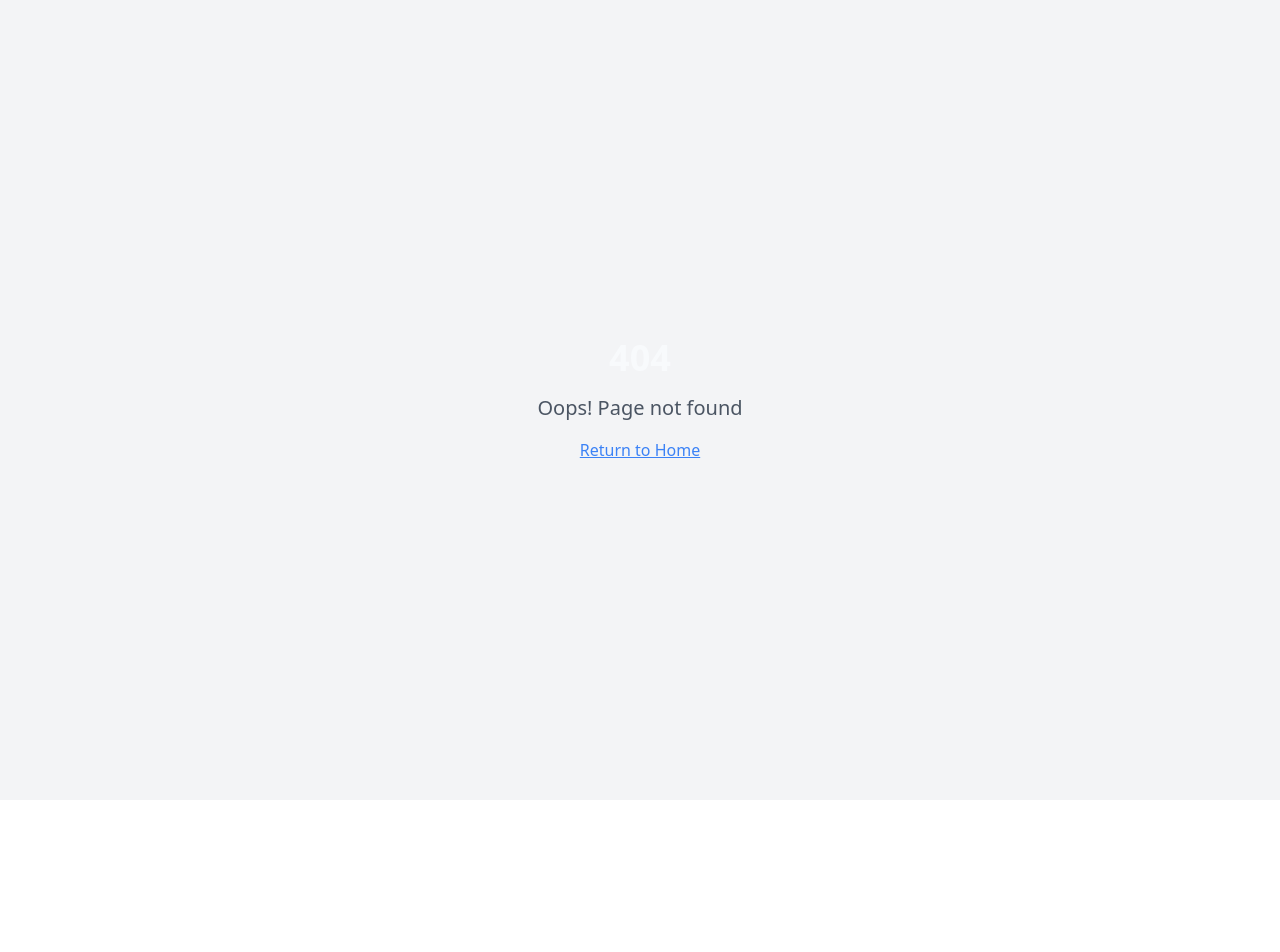
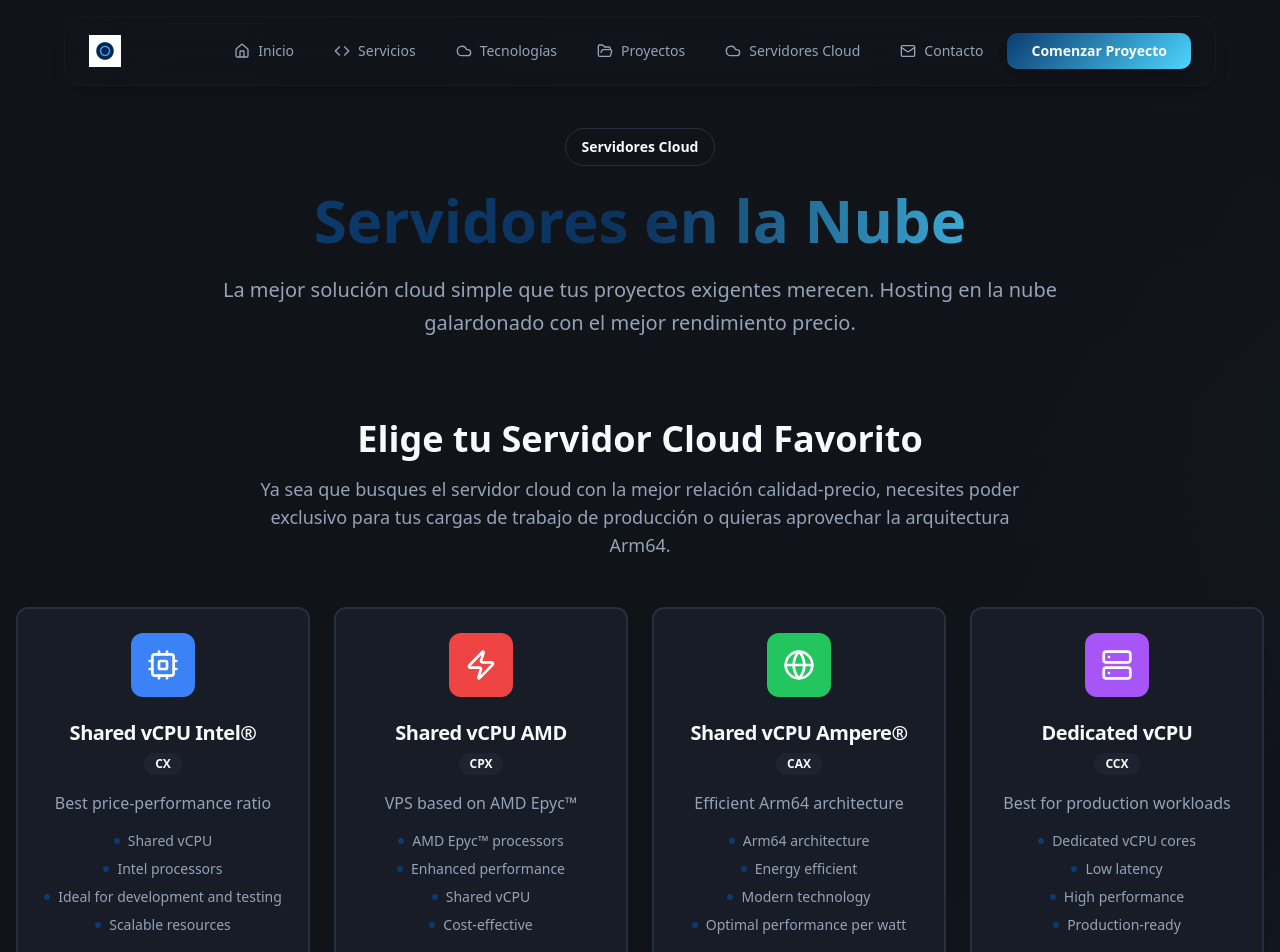
Before and after one commit to anndreloopez012/alcore, a React (Vite) app: page /servidores-cloud in a window 1280 px wide. Shown: the top 952 px of the page. Before the commit the page ends 800 px from the top, so only its background shows below. Built offline with nearby package versions, Linux system fonts and the light colour scheme.

Commit message:
Add Cloud Servers Page

```diff
--- a/src/App.tsx
+++ b/src/App.tsx
@@ -7,6 +7,7 @@ import PageTransition from "./components/PageTransition";
 import Index from "./pages/Index";
 import ProjectsPage from "./pages/ProjectsPage";
 import ContactPage from "./pages/ContactPage";
+import CloudServersPage from "./pages/CloudServersPage";
 import NotFound from "./pages/NotFound";
 
 const queryClient = new QueryClient();
@@ -21,6 +22,7 @@ const App = () => (
           <Routes>
             <Route path="/" element={<Index />} />
             <Route path="/proyectos" element={<ProjectsPage />} />
+            <Route path="/servidores-cloud" element={<CloudServersPage />} />
             <Route path="/contacto" element={<ContactPage />} />
             {/* ADD ALL CUSTOM ROUTES ABOVE THE CATCH-ALL "*" ROUTE */}
             <Route path="*" element={<NotFound />} />
--- a/src/components/Navigation.tsx
+++ b/src/components/Navigation.tsx
@@ -22,6 +22,7 @@ const Navigation = () => {
     { name: "Servicios", href: "/#servicios", icon: Code, section: "servicios" },
     { name: "Tecnologías", href: "/#tecnologias", icon: Cloud, section: "tecnologias" },
     { name: "Proyectos", href: "/proyectos", icon: FolderOpen, section: "proyectos" },
+    { name: "Servidores Cloud", href: "/servidores-cloud", icon: Cloud, section: "servidores-cloud" },
     { name: "Contacto", href: "/contacto", icon: Mail, section: "contacto" },
   ];
 
--- /dev/null
+++ b/src/pages/CloudServersPage.tsx
@@ -0,0 +1,191 @@
+import PageTransition from "@/components/PageTransition";
+import Navigation from "@/components/Navigation";
+import Footer from "@/components/Footer";
+import { Server, Cpu, Zap, Shield, Globe, Database } from "lucide-react";
+import { Card, CardContent, CardDescription, CardHeader, CardTitle } from "@/components/ui/card";
+import { Badge } from "@/components/ui/badge";
+import { Button } from "@/components/ui/button";
+
+const CloudServersPage = () => {
+  const serverTypes = [
+    {
+      type: "Shared vCPU Intel®",
+      series: "CX",
+      description: "Best price-performance ratio",
+      features: ["Shared vCPU", "Intel processors", "Ideal for development and testing", "Scalable resources"],
+      icon: <Cpu className="h-8 w-8" />,
+      color: "bg-blue-500"
+    },
+    {
+      type: "Shared vCPU AMD",
+      series: "CPX",
+      description: "VPS based on AMD Epyc™",
+      features: ["AMD Epyc™ processors", "Enhanced performance", "Shared vCPU", "Cost-effective"],
+      icon: <Zap className="h-8 w-8" />,
+      color: "bg-red-500"
+    },
+    {
+      type: "Shared vCPU Ampere®",
+      series: "CAX",
+      description: "Efficient Arm64 architecture",
+      features: ["Arm64 architecture", "Energy efficient", "Modern technology", "Optimal performance per watt"],
+      icon: <Globe className="h-8 w-8" />,
+      color: "bg-green-500"
+    },
+    {
+      type: "Dedicated vCPU",
+      series: "CCX",
+      description: "Best for production workloads",
+      features: ["Dedicated vCPU cores", "Low latency", "High performance", "Production-ready"],
+      icon: <Server className="h-8 w-8" />,
+      color: "bg-purple-500"
+    }
+  ];
+
+  const useCases = [
+    {
+      title: "Dedicated vCPU",
+      description: "Ideal for business critical applications and production-ready use cases with high workloads",
+      applications: ["High-traffic websites", "Gaming servers", "Machine learning", "Big data processing"],
+      icon: <Shield className="h-6 w-6" />
+    },
+    {
+      title: "Shared vCPU",
+      description: "Perfect for development, testing, and applications with variable workloads",
+      applications: ["Development environments", "Small to medium websites", "API services", "Testing platforms"],
+      icon: <Database className="h-6 w-6" />
+    }
+  ];
+
+  return (
+    <PageTransition>
+      <div className="min-h-screen bg-gradient-to-br from-background via-background/95 to-primary/5">
+        <Navigation />
+
+        <main className="pt-32 pb-20">
+          {/* Hero Section */}
+          <section className="container mx-auto px-4 text-center mb-20">
+            <div className="max-w-4xl mx-auto">
+              <Badge variant="outline" className="mb-6 text-sm px-4 py-2">
+                Servidores Cloud
+              </Badge>
+              <h1 className="text-4xl md:text-6xl font-bold bg-gradient-to-r from-primary via-primary/80 to-accent bg-clip-text text-transparent mb-6">
+                Servidores en la Nube
+              </h1>
+              <p className="text-xl text-muted-foreground mb-8 leading-relaxed">
+                La mejor solución cloud simple que tus proyectos exigentes merecen.
+                Hosting en la nube galardonado con el mejor rendimiento precio.
+              </p>
+            </div>
+          </section>
+
+          {/* Server Types Section */}
+          <section className="container mx-auto px-4 mb-20">
+            <div className="text-center mb-12">
+              <h2 className="text-3xl md:text-4xl font-bold mb-4">
+                Elige tu Servidor Cloud Favorito
+              </h2>
+              <p className="text-lg text-muted-foreground max-w-3xl mx-auto">
+                Ya sea que busques el servidor cloud con la mejor relación calidad-precio, necesites poder exclusivo
+                para tus cargas de trabajo de producción o quieras aprovechar la arquitectura Arm64.
+              </p>
+            </div>
+
+            <div className="grid grid-cols-1 md:grid-cols-2 lg:grid-cols-4 gap-6">
+              {serverTypes.map((server, index) => (
+                <Card key={index} className="group hover:shadow-xl transition-all duration-300 border-2 hover:border-primary/20">
+                  <CardHeader className="text-center pb-4">
+                    <div className={`inline-flex items-center justify-center w-16 h-16 ${server.color} rounded-xl text-white mb-4 mx-auto group-hover:scale-110 transition-transform duration-300`}>
+                      {server.icon}
+                    </div>
+                    <CardTitle className="text-xl font-bold">{server.type}</CardTitle>
+                    <Badge variant="secondary" className="w-fit mx-auto">{server.series}</Badge>
+                  </CardHeader>
+                  <CardContent className="text-center">
+                    <CardDescription className="text-base mb-4 font-medium">
+                      {server.description}
+                    </CardDescription>
+                    <ul className="space-y-2 text-sm text-muted-foreground">
+                      {server.features.map((feature, idx) => (
+                        <li key={idx} className="flex items-center justify-center gap-2">
+                          <div className="w-1.5 h-1.5 bg-primary rounded-full"></div>
+                          {feature}
+                        </li>
+                      ))}
+                    </ul>
+                    <Button className="w-full mt-6" variant="outline">
+                      Ver Especificaciones
+                    </Button>
+                  </CardContent>
+                </Card>
+              ))}
+            </div>
+          </section>
+
+          {/* Use Cases Section */}
+          <section className="container mx-auto px-4">
+            <div className="text-center mb-12">
+              <h2 className="text-3xl md:text-4xl font-bold mb-4">
+                ¿Qué Servidor Cloud Debería Usar?
+              </h2>
+              <p className="text-lg text-muted-foreground max-w-3xl mx-auto">
+                Encuentra la solución perfecta para tus necesidades específicas
+              </p>
+            </div>
+
+            <div className="grid grid-cols-1 lg:grid-cols-2 gap-8 max-w-6xl mx-auto">
+              {useCases.map((useCase, index) => (
+                <Card key={index} className="p-8 hover:shadow-lg transition-shadow duration-300">
+                  <div className="flex items-start gap-4">
+                    <div className="inline-flex items-center justify-center w-12 h-12 bg-primary/10 rounded-lg text-primary">
+                      {useCase.icon}
+                    </div>
+                    <div className="flex-1">
+                      <h3 className="text-2xl font-bold mb-3">{useCase.title}</h3>
+                      <p className="text-muted-foreground mb-6 leading-relaxed">
+                        {useCase.description}
+                      </p>
+                      <div className="space-y-2">
+                        <h4 className="font-semibold text-sm text-primary uppercase tracking-wide">
+                          Casos de Uso Ideales:
+                        </h4>
+                        <ul className="grid grid-cols-1 sm:grid-cols-2 gap-2">
+                          {useCase.applications.map((app, idx) => (
+                            <li key={idx} className="flex items-center gap-2 text-sm">
+                              <div className="w-1.5 h-1.5 bg-primary rounded-full"></div>
+                              {app}
+                            </li>
+                          ))}
+                        </ul>
+                      </div>
+                    </div>
+                  </div>
+                </Card>
+              ))}
+            </div>
+          </section>
+
+          {/* CTA Section */}
+          <section className="container mx-auto px-4 mt-20">
+            <div className="bg-gradient-to-r from-primary/10 via-primary/5 to-accent/10 rounded-2xl p-8 md:p-12 text-center">
+              <h2 className="text-3xl md:text-4xl font-bold mb-4">
+                ¿Listo para Comenzar?
+              </h2>
+              <p className="text-lg text-muted-foreground mb-8 max-w-2xl mx-auto">
+                Contáctanos para obtener una solución personalizada que se adapte
+                perfectamente a las necesidades de tu proyecto.
+              </p>
+              <Button size="lg" className="bg-primary hover:bg-primary/90">
+                Solicitar Cotización
+              </Button>
+            </div>
+          </section>
+        </main>
+
+        <Footer />
+      </div>
+    </PageTransition>
+  );
+};
+
+export default CloudServersPage;
```
